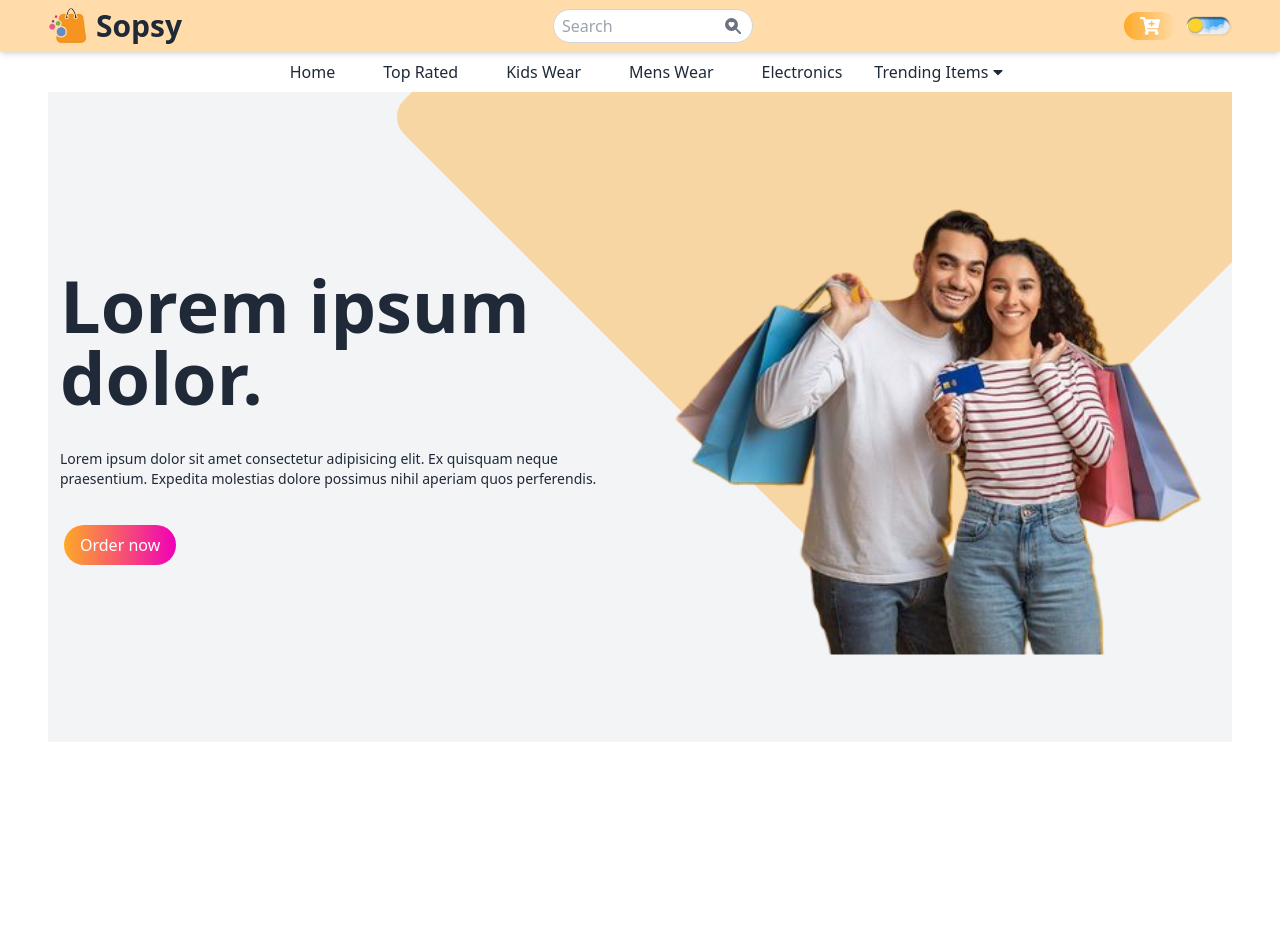
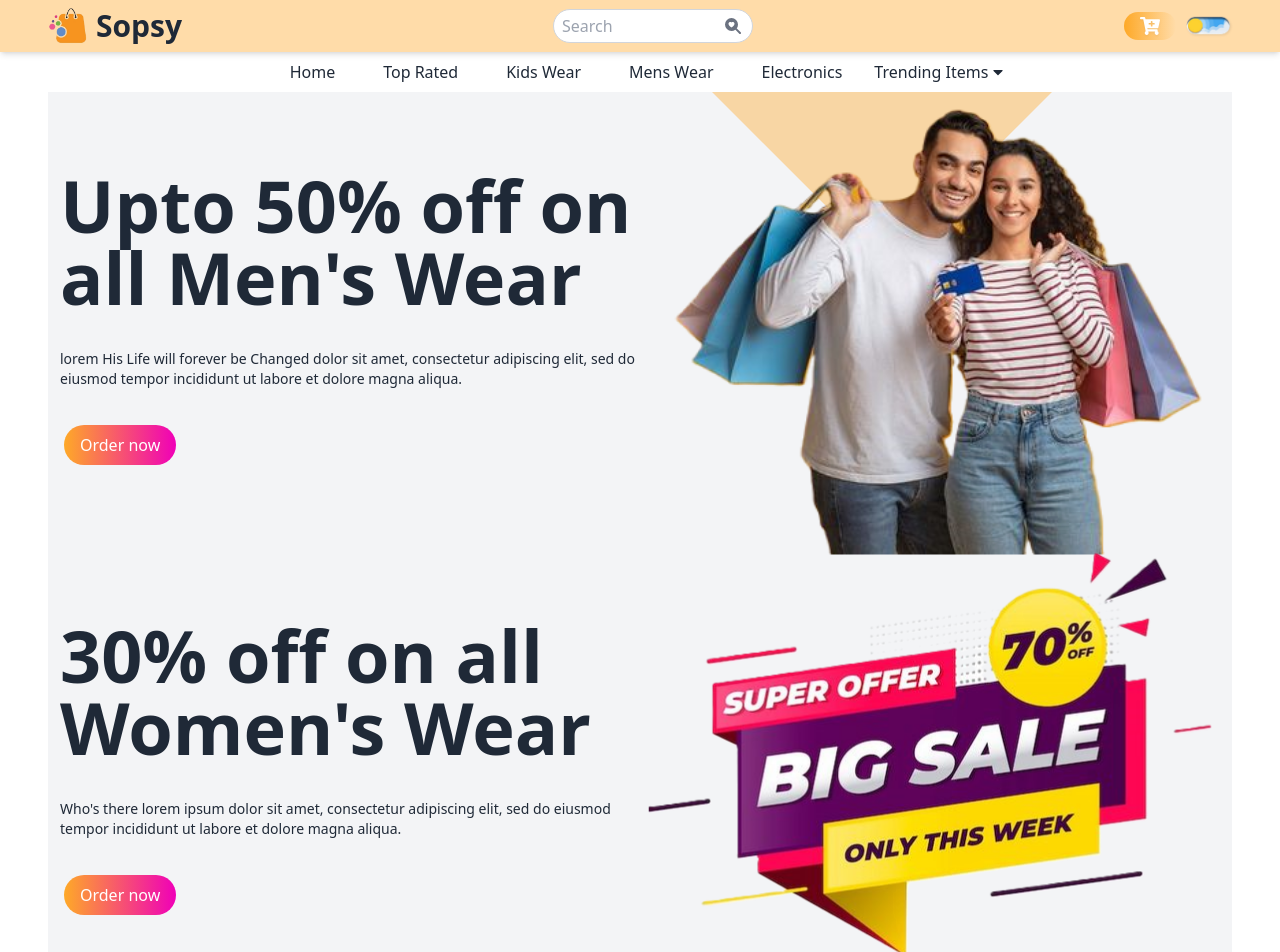
Before and after one commit to AshikurZaman01/Sopsy-React-F-Project, a React (Vite) app: page / in a window 1280 px wide. Shown: the top 952 px of the page. Before the commit the page ends 800 px from the top, so only its background shows below. Built offline with nearby package versions, Linux system fonts and the light colour scheme.

Commit message:
add slide in hero

```diff
--- a/package.json
+++ b/package.json
@@ -17,6 +17,7 @@
     "react-icons": "^5.0.1",
     "react-router-dom": "^6.18.0",
     "react-slick": "^0.30.2",
+    "slick-carousel": "^1.8.1",
     "sort-by": "^1.2.0"
   },
   "devDependencies": {
--- a/src/Components/Pages/Hero/Hero.jsx
+++ b/src/Components/Pages/Hero/Hero.jsx
@@ -1,61 +1,72 @@
-import image1 from "../../../assets/hero/sale.png";
-import image2 from "../../../assets/hero/shopping.png";
-import image3 from "../../../assets/hero/women.png";
-import Slider from "react-slick";
-
-const Hero = () => {
+import React from 'react';
+import Slider from 'react-slick';
+import Image1 from '../../../assets/hero/sale.png';
+import Image2 from '../../../assets/hero/shopping.png';
+import Image3 from '../../../assets/hero/women.png';
+import 'slick-carousel/slick/slick.css';
+import 'slick-carousel/slick/slick-theme.css';
 
 const ImageList = [
     {
         id: 1,
-            img: image1,
+        img: Image2,
         title: "Upto 50% off on all Men's Wear",
         description:
             "lorem His Life will forever be Changed dolor sit amet, consectetur adipiscing elit, sed do eiusmod tempor incididunt ut labore et dolore magna aliqua.",
     },
     {
         id: 2,
-            img: image2,
+        img: Image1,
         title: "30% off on all Women's Wear",
         description:
             "Who's there lorem ipsum dolor sit amet, consectetur adipiscing elit, sed do eiusmod tempor incididunt ut labore et dolore magna aliqua.",
     },
     {
         id: 3,
-            img: image3,
+        img: Image3,
         title: "70% off on all Products Sale",
         description:
             "consectetur adipiscing elit, sed do eiusmod tempor incididunt ut labore et dolore magna aliqua.",
     },
 ];
 
+const Hero = ({ handleOrderPopup }) => {
+
+    var settings = {
+        dots: true,
+        infinite: true,
+        speed: 800,
+        slidesToShow: 1,
+        slidesToScroll: 1,
+        autoplay: true,
+        autoplaySpeed: 4000,
+        cssEase: "ease-in-out",
+        pauseOnHover: false,
+        pauseOnFocus: true,
+    };
+
     return (
         <div className="relative overflow-hidden min-h-[550px] sm:min-h-[650px] bg-gray-100 flex justify-center items-center dark:bg-gray-950 dark:text-white duration-200">
             <div className="h-[700px] w-[700px] bg-primary/40 absolute -top-1/2 right-0 rounded-3xl rotate-45 -z[8]"></div>
 
-
             <div className="pb-8 sm:pb-0">
-
-
-
-                <div className="grid grid-cols-1  sm:grid-cols-2 px-3">
+                {ImageList.map((item, indx) => (
+                    <div key={indx} className="grid grid-cols-1  sm:grid-cols-2 px-3">
                         <div className="flex flex-col justify-center gap-4 pt-12 sm:pt-0 text-center sm:text-left order-2  sm:order-1 relative  z-10">
-                        <h1 className="text-5xl sm:text-6xl lg:text-7xl font-bold">Lorem ipsum dolor.</h1>
-                        <p className="text-sm my-5">Lorem ipsum dolor sit amet consectetur adipisicing elit. Ex quisquam neque praesentium. Expedita molestias dolore possimus nihil aperiam quos perferendis.</p>
-
+                            <h1 className="text-5xl sm:text-6xl lg:text-7xl font-bold">{item.title}</h1>
+                            <p className="text-sm my-5">{item.description}</p>
                             <div>
-                            <button className="bg-gradient-to-r from-primary to-secondary hover:scale-105 duration-200 text-white py-2 px-4 rounded-full ml-1">Order now</button>
+                                <button onClick={handleOrderPopup} className="bg-gradient-to-r from-primary to-secondary hover:scale-105 duration-200 text-white py-2 px-4 rounded-full ml-1">Order now</button>
                             </div>
                         </div>
-
                         <div className="order-1 sm:order-2 ">
                             <div className="relative z-10 ">
-                            <img className="w-[300px] h-[300px] sm:h-[450px] sm:w-[450px] sm:scale-125 object-contain mx-auto" src={image2} alt="" />
+                                <img className="w-[300px] h-[300px] sm:h-[450px] sm:w-[450px] sm:scale-125 object-contain mx-auto" src={item.img} alt="" />
                             </div>
                         </div>
                     </div>
+                ))}
             </div>
-
         </div>
     );
 };
```
Also changed, not shown: 1 other file (tests, documents, lock files or other folders). Lines whose indentation alone changed are shown as unchanged.
